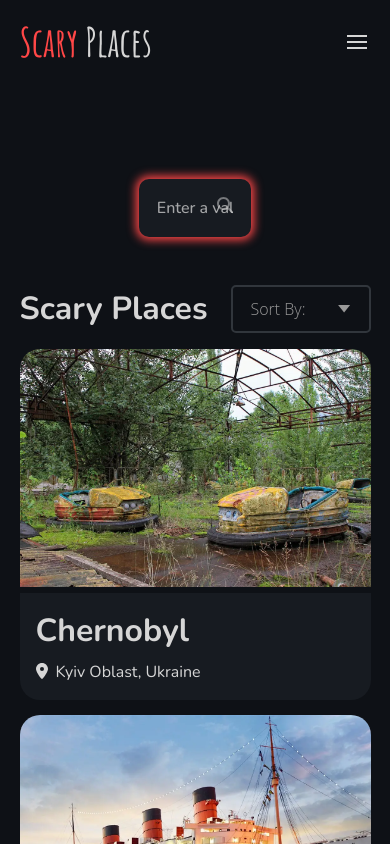
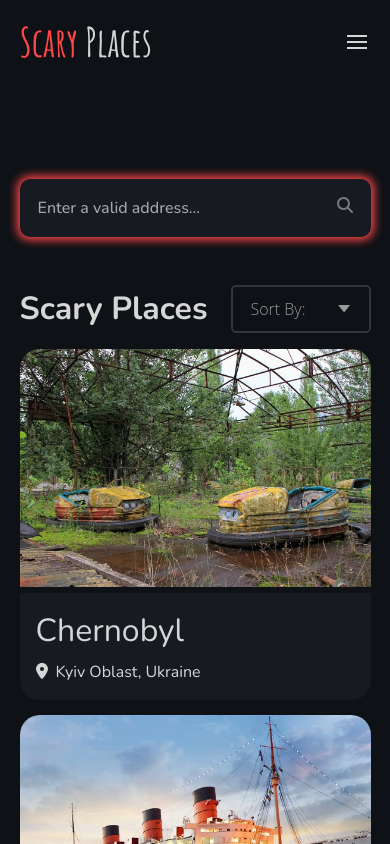
Before and after one commit to JaseySmith/search-app, a React (Create React App) app: page /search in a window 390 px wide. Shown: the top 844 px of the page. Built offline with nearby package versions, Linux system fonts and the light colour scheme.

Commit message:
Small UI changes

```diff
--- a/src/App.css
+++ b/src/App.css
@@ -8,16 +8,13 @@
   --light: #D6D6D6;
   --dark: #0E1116;
   --shade: #171b21;
-  --overlay: rgba(14, 17, 22, 0.5);
-
-  --accent: #FF4747;
+  --accent: #ff4747;
 }
 
 [data-theme="dark"] {
   --light: #0E1116;
-  --dark: #D6D6D6;
-  --shade: #CCCCCC;
-  --overlay: rgba(214, 214, 214, 0.5);
+  --dark: #F5F5F5;
+  --shade: #EBEBEB;
 }
 /* --- Misc. --- */
 * {
@@ -579,7 +576,7 @@ select:focus + .focus {
   height: 288px;
 }
 
-#search .overlay {
+#search .content {
   width: 100%;
   background-color: var(--shade);
   transition: all 0.2s;
@@ -589,7 +586,11 @@ select:focus + .focus {
   text-align: left;
 }
 
-#search .overlay h3, .text {
+#search .content h3 {
+  font-weight: 400;
+}
+
+#search .content h3, .text {
   color: var(--light);
   transition: all 0.2s;
 }
@@ -668,6 +669,10 @@ select:focus + .focus {
     padding: 96px 5% 40px;
   }
 
+  .relative {
+    width: 48.5%;
+  }
+
   #social .container {
     grid-template-columns: 48.5% 48.5%;
     grid-template-rows: auto auto;
@@ -730,6 +735,10 @@ select:focus + .focus {
     align-items: center;
   }
 
+  .relative {
+    width: 100%;
+  }
+
   #search .container {
     grid-template-columns: 100%;
     grid-template-rows: auto;
--- a/src/pages/Search.js
+++ b/src/pages/Search.js
@@ -42,7 +42,7 @@ function Home() {
                 <div className="card">
                     <a href="/">
                         <img src={Post1} alt="" />
-                        <div className="overlay">
+                        <div className="content">
                             <h3>Chernobyl</h3>
                             <p className="text"><FontAwesomeIcon icon={faLocationDot} />Kyiv Oblast, Ukraine</p>
                         </div>
@@ -51,7 +51,7 @@ function Home() {
                 <div className="card">
                     <a href="/">
                         <img src={Post2} alt="" />
-                        <div className="overlay">
+                        <div className="content">
                             <h3>The Queen Mary</h3>
                             <p className="text"><FontAwesomeIcon icon={faLocationDot} />Long Beach, California</p>
                         </div>
@@ -60,7 +60,7 @@ function Home() {
                 <div className="card">
                     <a href="/">
                         <img src={Post3} alt="" />
-                        <div className="overlay">
+                        <div className="content">
                             <h3>Aokigahara Forest</h3>
                             <p className="text"><FontAwesomeIcon icon={faLocationDot} />Yamanashi, Japan</p>
                         </div>
@@ -69,7 +69,7 @@ function Home() {
                 <div className="card">
                     <a href="/">
                         <img src={Post4} alt="" />
-                        <div className="overlay">
+                        <div className="content">
                             <h3>Willard Asylum</h3>
                             <p className="text"><FontAwesomeIcon icon={faLocationDot} />Willard, New York</p>
                         </div>
@@ -78,7 +78,7 @@ function Home() {
                 <div className="card">
                     <a href="/">
                         <img src={Post5} alt="" />
-                        <div className="overlay">
+                        <div className="content">
                             <h3>Catacombs of Paris</h3>
                             <p className="text"><FontAwesomeIcon icon={faLocationDot} />Paris, France</p>
                         </div>
@@ -87,7 +87,7 @@ function Home() {
                 <div className="card">
                     <a href="/">
                         <img src={Post6} alt="" />
-                        <div className="overlay">
+                        <div className="content">
                             <h3>Alcatraz</h3>
                             <p className="text"><FontAwesomeIcon icon={faLocationDot} />San Francisco, California</p>
                         </div>
```
Also changed, not shown: 1 other file (tests, documents, lock files or other folders).
